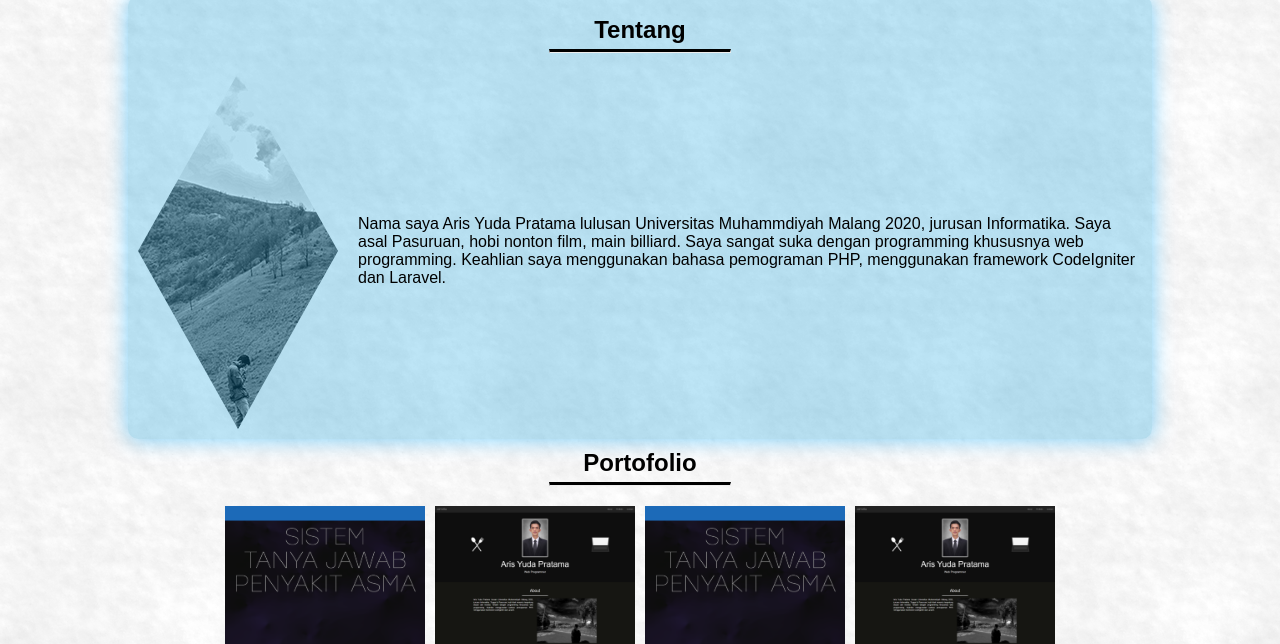
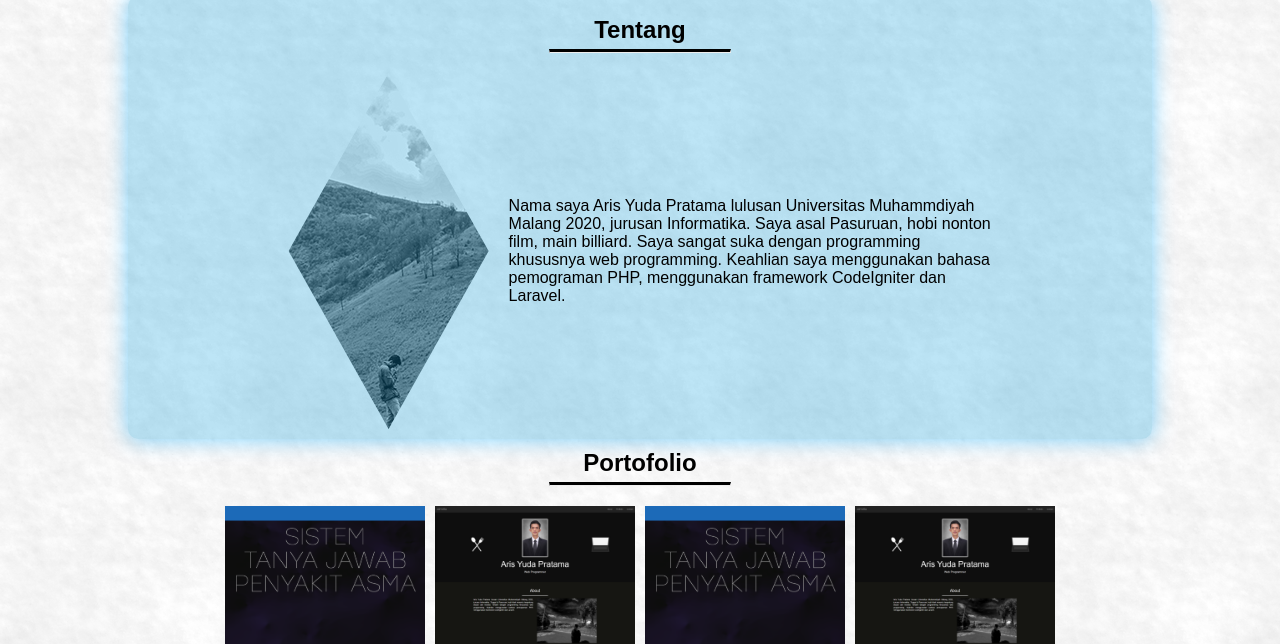
Before and after one commit to arisyudapratama/cv, a plain HTML site: page index.html in a window 1280 px wide. Shown: the part 456-1100 px from the top of the page. Drawn offline with Linux system fonts and the light colour scheme.

Commit message:
mengatur ukuran content pada bagian tentang

```diff
--- a/css/style.css
+++ b/css/style.css
@@ -80,6 +80,9 @@ body {
     display: flex;
     padding-top: 20px;
     align-items: center;
+    /* background-color: tomato; */
+    width: 70%;
+    margin: auto;
 }
 
 .content img {
```
